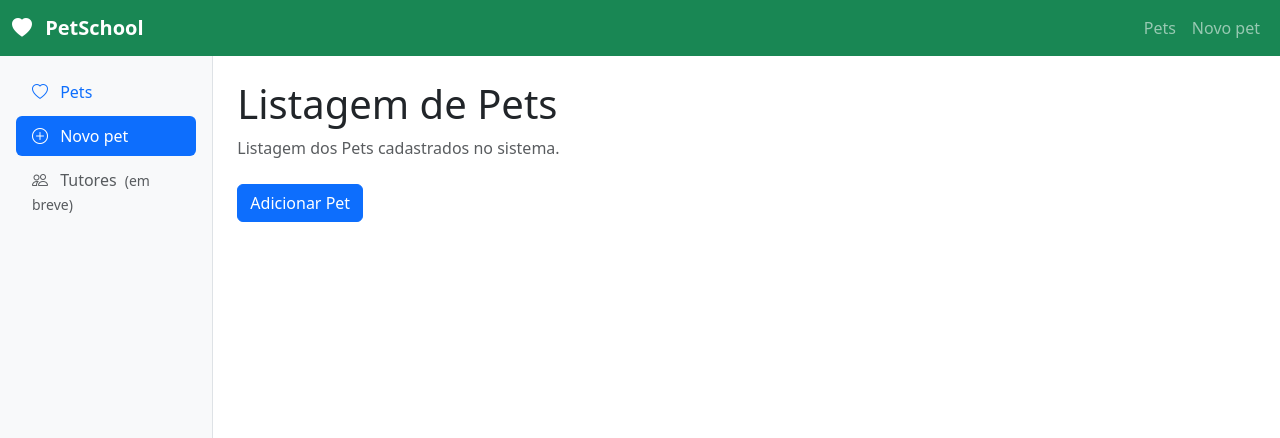
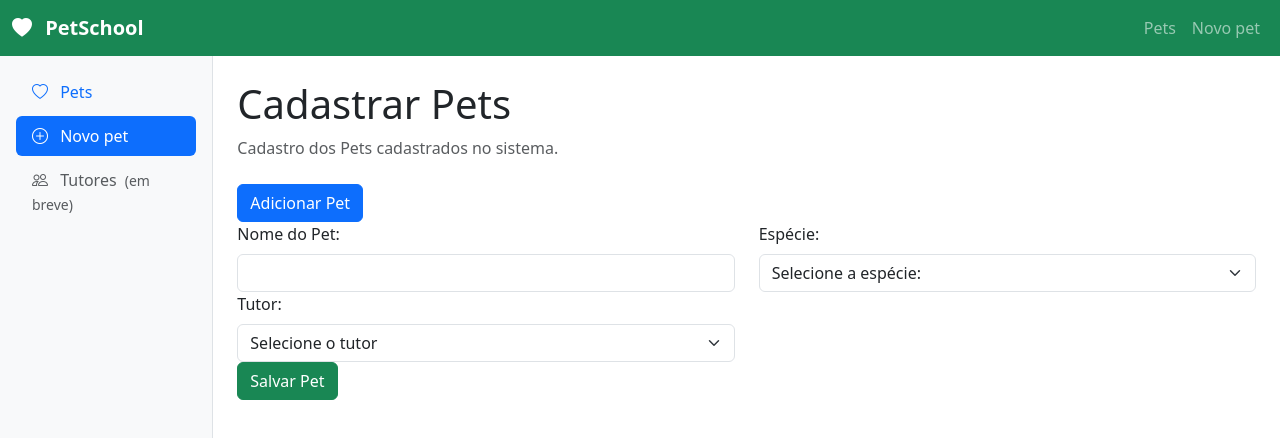
Before and after one commit to maysazvn/hotel-petsilvania, a Vue app: page /pets/novo in a window 1280 px wide. Shown: the top 438 px of the page. Built offline with nearby package versions, Linux system fonts and the light colour scheme; data requests are answered from the project's data file.

Commit message:
feat: aula 29/09 pt.2

```diff
--- a/db.json
+++ b/db.json
@@ -1,11 +1,35 @@
-
 {
   "tutores": [
-    { "id": "1", "nome": "Ana", "telefone": "47999990000" },
-    { "id": "2", "nome": "Carlos", "telefone": "47988880000" }
+    {
+      "id": "1",
+      "nome": "Ana",
+      "telefone": "47999990000"
+    },
+    {
+      "id": "2",
+      "nome": "Carlos",
+      "telefone": "47988880000"
+    }
   ],
   "pets": [
-    { "id": "1", "nome": "Safira", "especie": "Cachorro", "tutorId": "1" },
-    { "id": "2", "nome": "Nino", "especie": "Gato", "tutorId": "1" }
-  ]
+    {
+      "id": "1",
+      "nome": "Safira",
+      "especie": "Cachorro",
+      "tutorId": "1"
+    },
+    {
+      "id": "2",
+      "nome": "Nino",
+      "especie": "Gato",
+      "tutorId": "1"
+    },
+    {
+      "nome": "aaaaaaaaaaa",
+      "especie": "cachorro",
+      "tutorId": "",
+      "id": "ch12KU0rTf8"
+    }
+  ],
+  "$schema": "./node_modules/json-server/schema.json"
 }
--- a/src/views/AddPetsView.vue
+++ b/src/views/AddPetsView.vue
@@ -1,11 +1,59 @@
-<script setup></script>
+<script setup>
+//funcao que vai chamar tutores, fazer um get pra pegar todos os tutores do bd.
+//nova funcao salvar pet, metodo post pra salvar pet (nome, especie, tutorID)
+//sem tutor n pode salvar
+
+import { onMounted, ref } from 'vue';
+import { RouterLink, useRouter } from 'vue-router';
+
+const router = useRouter(); //chamando meu router
+const API_URL = 'http://localhost:3000'; //chamando meu api
+
+const tutores = ref([]);
+
+//criar obj pra salvar um novo pet
+//propriedades: nome, especie, tutorID
+
+const novoPet = ref({
+  nome: '',
+  especie: '',
+  tutorId: ''
+})
+
+//buscar todos os tutores q estao salvos na aplicacao
+
+async function carregarTutores() {
+  const resposta = await fetch(`${API_URL}/tutores`); //await = depende de algo de fora
+
+  //converter os dados da minha API que estao em JSON para JS
+  tutores.value = await resposta.json();
+  console.table(tutores.value);
+}
+
+//salvar o pet
+async function salvarPet() {
+await fetch(`${API_URL}/pets`, {
+  method: 'POST',
+  headers: {
+    'Content-Type': 'application/json',
+  },
+  body: JSON.stringify(novoPet.value)
+});
+
+//redirecionar para a tela de listagem de pets
+router.push('/pets');
+}
+
+
+onMounted(carregarTutores) //sempre no final, passar algo dentro do () pra quando renderizar passar as coisas ali
+</script>
 
 <template>
   <div>
     <header class="mb-4">
-      <h1 class="text-2xl font-bold">Listagem de Pets</h1>
+      <h1 class="text-2xl font-bold">Cadastrar Pets</h1>
       <p class="text-body-secondary mb-0">
-        Listagem dos Pets cadastrados no sistema.
+        Cadastro dos Pets cadastrados no sistema.
       </p>
     </header>
 
@@ -15,6 +63,42 @@
     >
       Adicionar Pet
     </RouterLink>
+
+    <form @submit.prevent="salvarPet" class="row">
+<!-- nome do pet -->
+      <div class="col-md-6">
+        <label for="nome" class="form-label">
+          Nome do Pet:
+        </label>
+        <input type="text" class="form-control" id="nome" v-model="novoPet.nome" required>
+      </div>
+<!-- especie -->
+      <div class="col-md-6">
+        <label for="especie" class="form-label">Espécie:</label>
+
+        <select name="especie" id="especie" class="form-select" required v-model="novoPet.especie">
+<option value="" disabled>Selecione a espécie:</option>
+        <option value="cachorro">Cachorro</option>
+                <option value="cachorro">Coelho</option>
+        <option value="cachorro">Tartaruga</option>
+        </select>
+
+      </div>
+
+      <!-- nome tutor -->
+      <div class="col-md-6">
+        <label for="tutor" class="form-label">Tutor:</label>
+
+        <select name="tutor" id="tutor" class="form-select" v-model="novoPet.tutorId">
+          <option value="" disabled>Selecione o tutor</option>
+          <option v-for="tutor in tutores" :key="tutor.id">{{ tutor.nome }}</option>
+        </select>
+      </div>
+
+      <div class="col-12 d-flats gap-2">
+        <button class="btn btn-success" type="submit">Salvar Pet</button>
+      </div>
+    </form>
   </div>
 </template>
 
```
